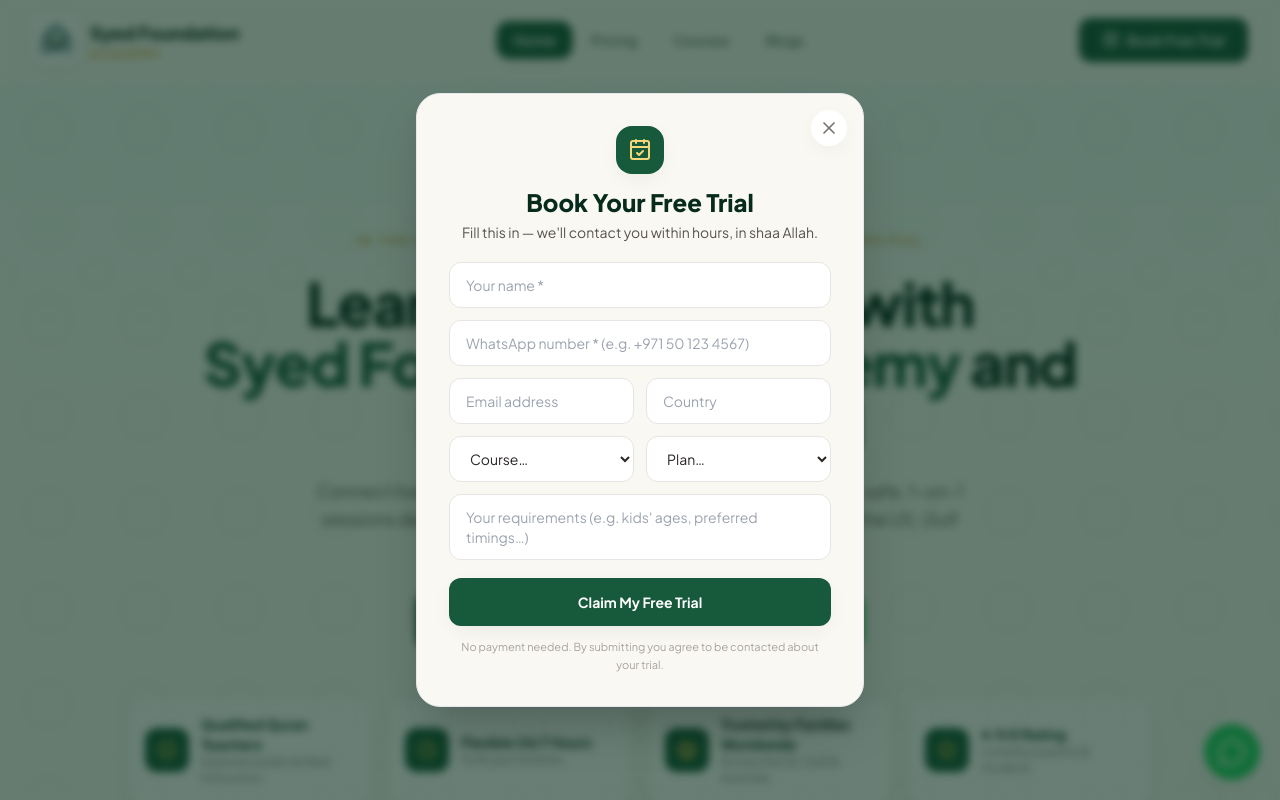
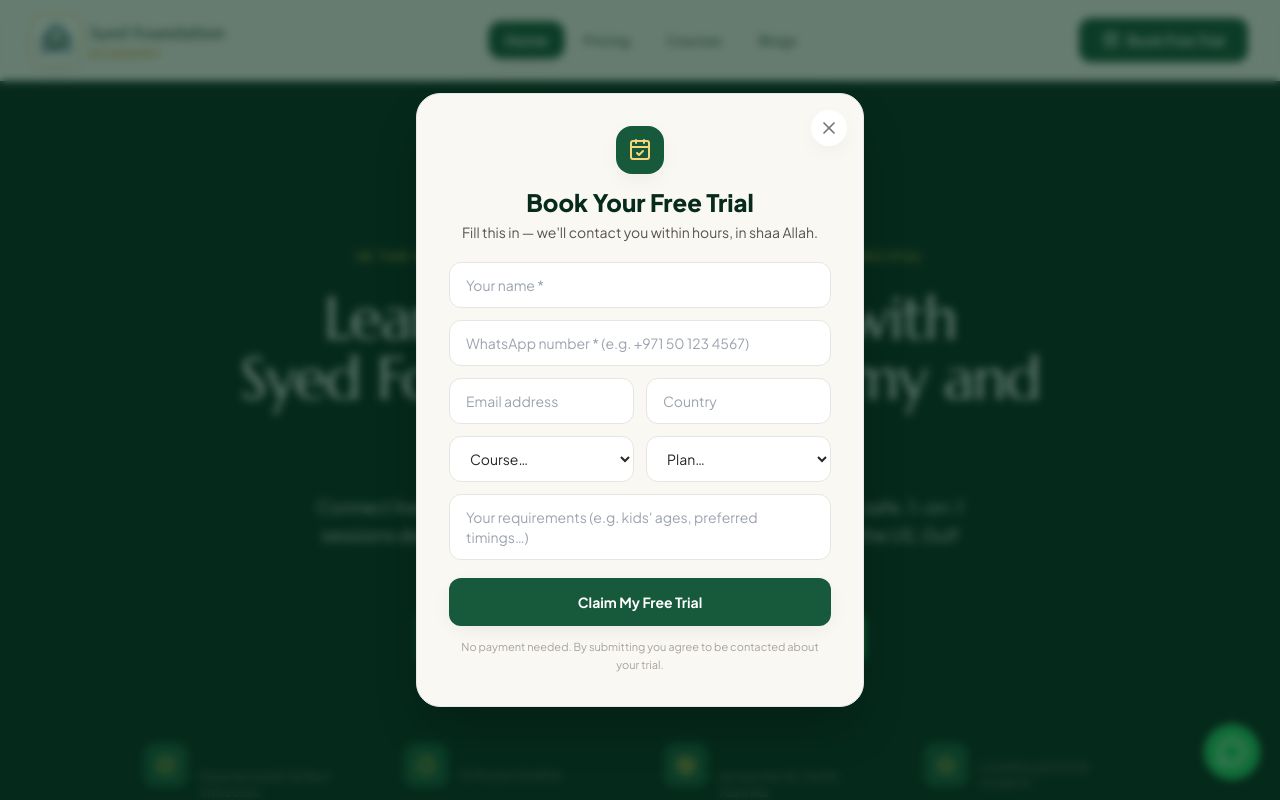
Before and after one commit to proventechnology7-cmd/Syed-Foundation-, a React (Vite) app: page /#/ in a window 1280 px wide. Shown: the top 800 px of the page. Built offline with nearby package versions, Linux system fonts and the light colour scheme.

Commit message:
Cinematic hero, GSAP, premium cards, fonts (part 1: code)

```diff
--- a/index.html
+++ b/index.html
@@ -12,7 +12,7 @@
   <link rel="preconnect" href="https://fonts.googleapis.com" />
   <link rel="preconnect" href="https://fonts.gstatic.com" crossorigin />
   <link
-    href="https://fonts.googleapis.com/css2?family=Plus+Jakarta+Sans:ital,wght@0,300;0,400;0,500;0,600;0,700;0,800;1,400&family=Amiri:ital,wght@0,400;0,700;1,400&display=swap"
+    href="https://fonts.googleapis.com/css2?family=Plus+Jakarta+Sans:ital,wght@0,300;0,400;0,500;0,600;0,700;0,800;1,400&family=Amiri:ital,wght@0,400;0,700;1,400&family=Marcellus&family=Cormorant+Garamond:ital,wght@0,500;0,600;0,700;1,500&display=swap"
     rel="stylesheet" />
 </head>
 
--- a/src/components/Navbar.jsx
+++ b/src/components/Navbar.jsx
@@ -33,10 +33,13 @@ export default function Navbar() {
       )}
     >
       <div className="container-x flex h-16 sm:h-20 items-center justify-between gap-4">
-        <Link to="/" className="flex shrink-0 items-center gap-2.5" aria-label={`${SITE.name} home`}>
-          <img src={logo} alt={SITE.name} className="h-10 w-10 rounded-xl object-cover shadow-card sm:h-12 sm:w-12" width="48" height="48" />
+        <Link to="/" className="group flex shrink-0 items-center gap-2.5" aria-label={`${SITE.name} home`}>
+          <span className="relative">
+            <img src={logo} alt={SITE.name} className="h-10 w-10 rounded-xl object-cover shadow-card ring-2 ring-gold-400/60 transition-all duration-300 group-hover:scale-105 group-hover:ring-gold-400 sm:h-12 sm:w-12" width="48" height="48" />
+            <span className="absolute -inset-1 -z-10 rounded-2xl bg-gold-400/20 blur-md transition-opacity duration-300 opacity-0 group-hover:opacity-100" />
+          </span>
           <span className="leading-tight">
-            <span className="block text-base font-extrabold text-brand-950 sm:text-lg">Syed Foundation</span>
+            <span className="block font-display text-base font-normal text-brand-950 sm:text-lg">Syed Foundation</span>
             <span className="block text-[10px] font-bold uppercase tracking-[0.22em] text-gold-600 sm:text-[11px]">
               Academy
             </span>
--- a/src/components/SectionHeading.jsx
+++ b/src/components/SectionHeading.jsx
@@ -27,7 +27,7 @@ export default function SectionHeading({
       )}
       <h2
         className={cn(
-          "heading-hover text-3xl font-extrabold tracking-tight sm:text-4xl",
+          "heading-hover font-display text-3xl font-normal tracking-tight sm:text-4xl",
           dark ? "text-white" : "text-brand-950"
         )}
       >
--- a/src/pages/Home.jsx
+++ b/src/pages/Home.jsx
@@ -154,25 +154,33 @@ export default function Home() {
 
   return (
     <main>
-      {/* ============ HERO ============ */}
-      <section className="relative overflow-hidden bg-gradient-to-b from-brand-50 via-ivory to-ivory">
-        <GeometricPattern className="text-brand-800" opacity={0.06} />
-        <div className="container-x relative py-14 sm:py-20 lg:py-24">
+      {/* ============ HERO with cinematic Ken Burns background ============ */}
+      <section className="relative overflow-hidden bg-brand-950">
+        {/* Cinematic crossfading background (video-like motion) */}
+        <div className="kenburns-wrap absolute inset-0" aria-hidden="true">
+          <div className="kenburns-slide" style={{ animationDelay: "0s" }} />
+          <div className="kenburns-slide" style={{ animationDelay: "8s" }} />
+          <div className="kenburns-slide" style={{ animationDelay: "16s" }} />
+        </div>
+        {/* Dark gradient overlays for text readability */}
+        <div className="absolute inset-0 bg-gradient-to-b from-brand-950/80 via-brand-950/55 to-brand-950/85" />
+        <div className="absolute inset-0 bg-[radial-gradient(ellipse_at_center,transparent_0%,rgba(6,42,28,0.45)_100%)]" />
+        <div className="container-x relative py-16 sm:py-24 lg:py-28">
           <div className="mx-auto max-w-4xl text-center">
-            <p className="hero-anim font-arabic text-3xl leading-[1.9] text-brand-800 sm:text-4xl" style={{ "--hero-delay": "0s" }} dir="rtl" lang="ar">
+            <p className="hero-anim font-arabic text-3xl leading-[1.9] text-gold-300 sm:text-4xl" style={{ "--hero-delay": "0s" }} dir="rtl" lang="ar">
               بِسْمِ اللَّهِ الرَّحْمَٰنِ الرَّحِيمِ
             </p>
-            <p className="hero-anim mt-4 text-xs font-semibold uppercase tracking-[0.25em] text-gold-600" style={{ "--hero-delay": "0.1s" }}>
+            <p className="hero-anim mt-4 text-xs font-semibold uppercase tracking-[0.25em] text-gold-400" style={{ "--hero-delay": "0.1s" }}>
               In the name of Allah, the Most Gracious, the Most Merciful
             </p>
-            <h1 className="hero-anim mt-6 text-4xl font-extrabold leading-[1.15] tracking-tight text-brand-950 sm:text-5xl lg:text-6xl" style={{ "--hero-delay": "0.22s" }}>
+            <h1 className="hero-anim font-display mt-6 text-4xl font-normal leading-[1.15] tracking-tight text-white sm:text-5xl lg:text-6xl" style={{ "--hero-delay": "0.22s" }}>
               Learn Quran Online with{" "}
-              <span className="text-brand-700 sm:whitespace-nowrap">
+              <span className="text-gold-gradient sm:whitespace-nowrap">
                 Syed Foundation Academy
               </span>{" "}
               and Master Tajweed
             </h1>
-            <p className="hero-anim mx-auto mt-6 max-w-2xl text-base leading-relaxed text-stone-600 sm:text-lg" style={{ "--hero-delay": "0.34s" }}>
+            <p className="hero-anim mx-auto mt-6 max-w-2xl text-base leading-relaxed text-white/85 sm:text-lg" style={{ "--hero-delay": "0.34s" }}>
               Connect live with highly learned tutors. Experience personalized, safe, 1-on-1 sessions designed with
               expert care for kids and adults — across the US, Gulf and Australia.
             </p>
@@ -193,7 +201,7 @@ export default function Home() {
           {/* Trust badges */}
           <div className="hero-anim mx-auto mt-12 grid max-w-5xl grid-cols-1 gap-4 sm:grid-cols-2 lg:grid-cols-4" style={{ "--hero-delay": "0.6s" }}>
             {TRUST_BADGES.map((b) => (
-              <div key={b.title} className="flex items-center gap-3 rounded-2xl border border-brand-100 bg-white/80 p-4 shadow-card backdrop-blur">
+              <div key={b.title} className="premium-card flex items-center gap-3 rounded-2xl p-4 backdrop-blur-md">
                 <span className="flex h-11 w-11 shrink-0 items-center justify-center rounded-xl bg-brand-700 text-gold-400">
                   <b.icon className="h-5 w-5" />
                 </span>
--- a/src/pages/Pricing.jsx
+++ b/src/pages/Pricing.jsx
@@ -110,9 +110,9 @@ export default function Pricing() {
               </p>
             )}
             <TabsContent value={regionId} className="mt-8">
-              <div className="grid gap-6 sm:grid-cols-2 lg:grid-cols-3 xl:grid-cols-4">
+              <div key={regionId} className="grid gap-6 sm:grid-cols-2 lg:grid-cols-3 xl:grid-cols-4">
                 {PLANS.map((p, i) => (
-                  <Reveal key={p.id} delay={Math.min(i * 0.08, 0.4)}>
+                  <Reveal key={p.id} delay={Math.min(i * 0.07, 0.35)} replay={false}>
                     <PlanCard plan={p} region={region} />
                   </Reveal>
                 ))}
--- a/tailwind.config.js
+++ b/tailwind.config.js
@@ -29,6 +29,8 @@ export default {
       fontFamily: {
         sans: ['"Plus Jakarta Sans"', "ui-sans-serif", "system-ui", "sans-serif"],
         arabic: ['"Amiri"', "serif"],
+        display: ['"Marcellus"', '"Cormorant Garamond"', "serif"],
+        elegant: ['"Cormorant Garamond"', "serif"],
       },
       boxShadow: {
         soft: "0 10px 40px -12px rgba(6, 42, 28, 0.18)",
```
